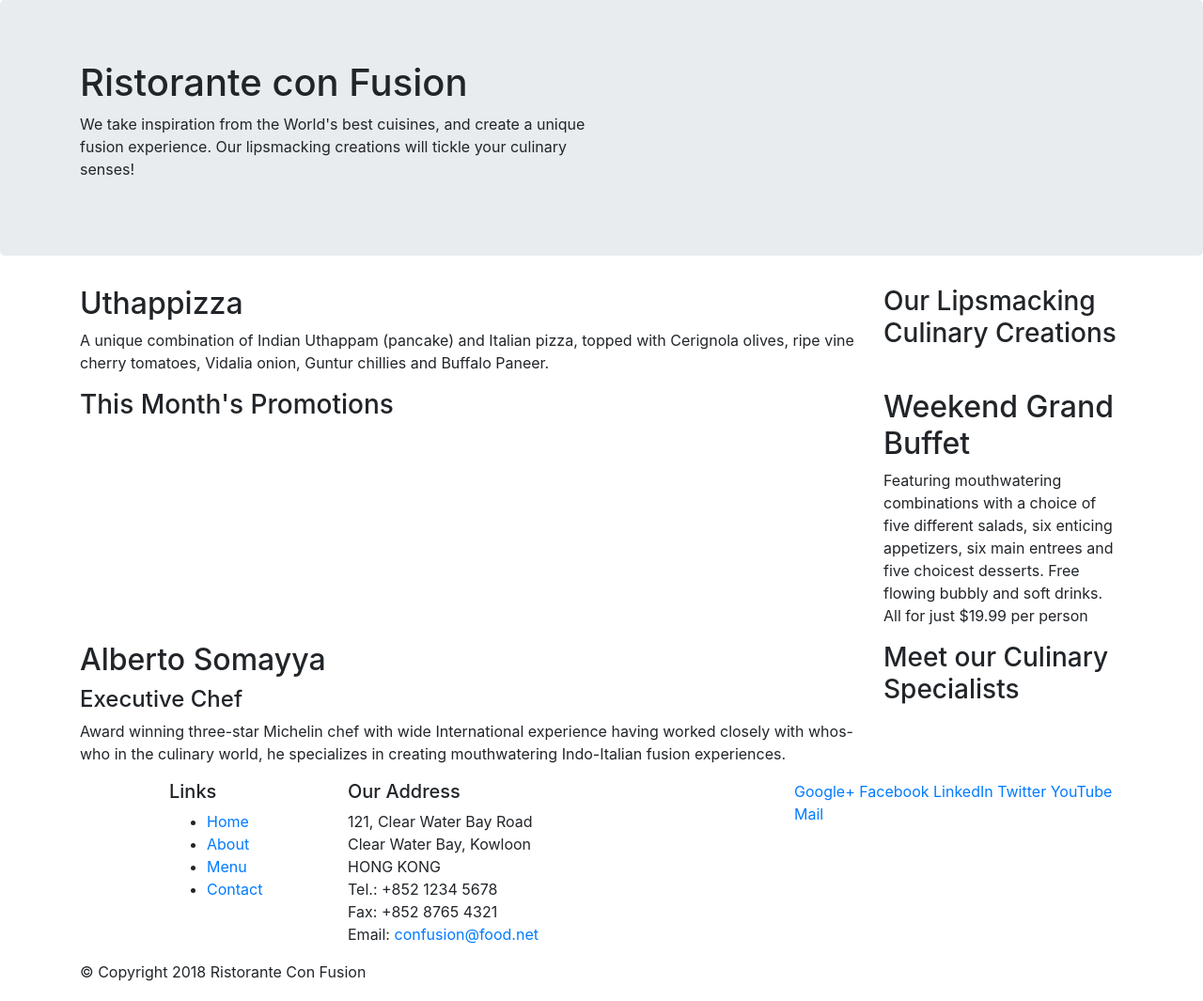
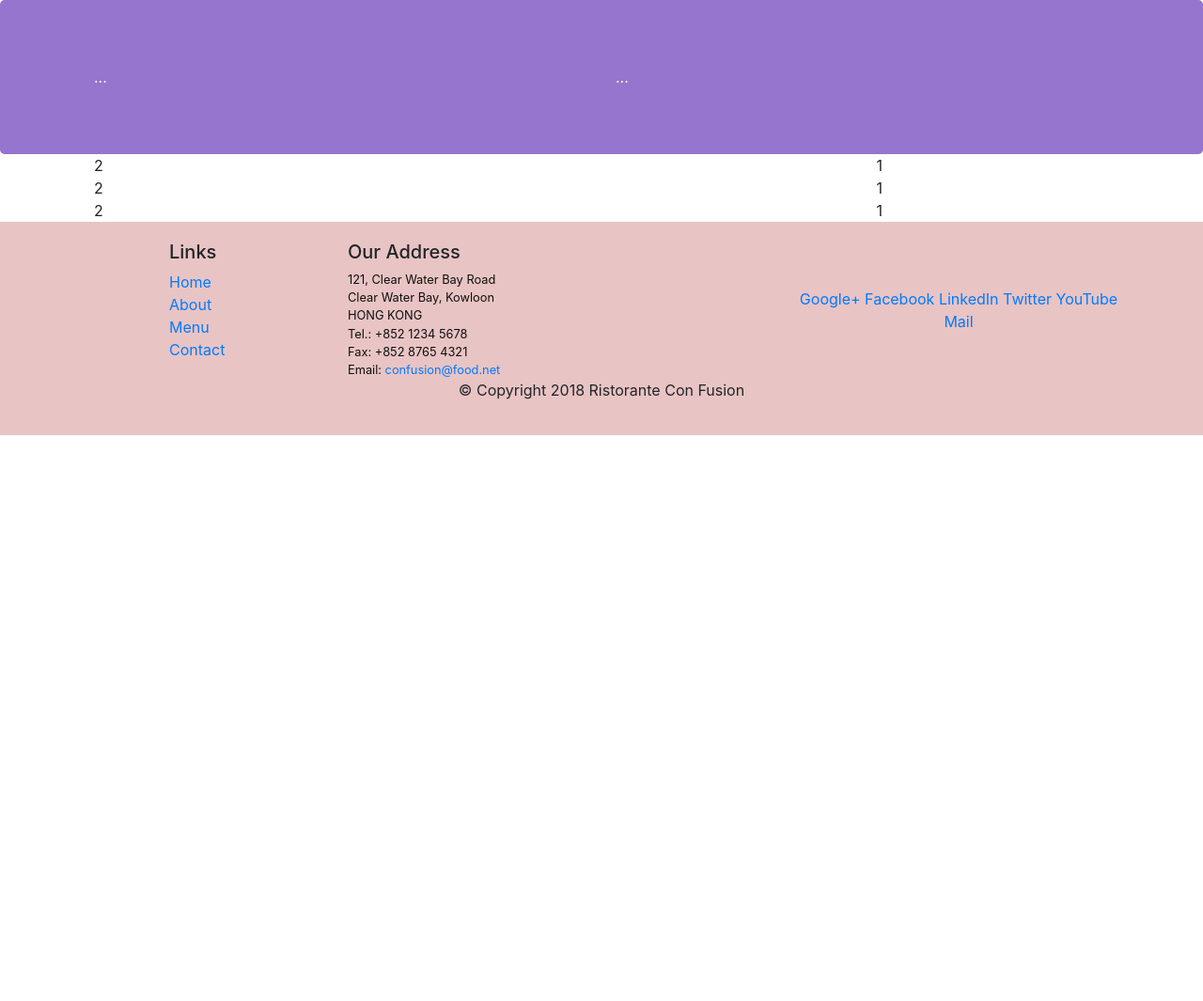
Before and after one commit to DavidTrinh168/git-test, a website: page index.html in a window 1280 px wide. Shown: the top 1065 px of the page at 94% size. After the commit the page ends 800 px from the top, so only its background shows below. Drawn offline with nearby package versions, Linux system fonts and the light colour scheme.

Commit message:
Correcting and adding Bootstrap Grid Part 2

```diff
--- a/css/style.css
+++ b/css/style.css
@@ -9,9 +9,22 @@
     border-bottom: 1px ridge;
     min-height:400px;
 }
-•
+
 .footer{
-    background-color: #D1C4E9;
+    background-color: #e9c4c4;
     margin:0px auto;
     padding: 20px 0px 20px 0px;
 }
+
+.jumbotron {
+    padding:70px 30px 70px 30px;
+    margin:0px auto;
+    background: #9575CD ;
+    color:floralwhite;
+}
+
+address{
+    font-size:80%;
+    margin:0px;
+    color:#0f0f0f;
+}
--- a/index.html
+++ b/index.html
@@ -4,73 +4,71 @@
 <head>
     <meta charset="UTF-8">
     <meta name="viewport" content="width=device-width, initial-scale=1, shrink-to-fit=no">
+    <title>Document</title>
     <link rel="stylesheet" href="node_modules/bootstrap/dist/css/bootstrap.min.css">
-    <title>Document</title>
+    <link href="CSS/style.css" rel="stylesheet">
 </head>
 
 <body>
 
     <header class="jumbotron">
         <div class="container">
-            <div class="row">
+            <div class="row row-header">
+
                 <div class="col-12 col-sm-6">
-                    <h1>Ristorante con Fusion</h1>
-                    <p>We take inspiration from the World's best cuisines, and create a unique fusion experience. Our
-                        lipsmacking creations will tickle your culinary senses!</p>
+                    ...
                 </div>
+
+                <div class="col-12 col-sm">
+                    ...
+                </div>
+
             </div>
         </div>
-
     </header>
 
     <section>
         <div class="container">
-            <div class="row">
+            <div class="row row-header row-header">
                 <div class="col-12 col-sm-4 order-sm-last col-md-3">
-                    <h3>Our Lipsmacking Culinary Creations</h3>
+                    1
                 </div>
                 <div class="col col-sm order-sm-first col-md">
-                    <h2>Uthappizza</h2>
-                    <p>A unique combination of Indian Uthappam (pancake) and Italian pizza, topped with Cerignola
-                        olives, ripe vine cherry tomatoes, Vidalia onion, Guntur chillies and Buffalo Paneer.</p>
+                    2
                 </div>
             </div>
 
-            <div class="row">
+            <div class="row row-header row-header">
                 <div class="col-12 col-sm-4 order-sm-last col-md-3">
-                    <h2>Weekend Grand Buffet</h2>
-                    <p>Featuring mouthwatering combinations with a choice of five different salads, six enticing
-                        appetizers, six main entrees and five choicest desserts. Free flowing bubbly and soft drinks.
-                        All for just $19.99 per person </p>
+                    1
                 </div>
                 <div class="col col-sm order-sm-first col-md">
-                    <h3>This Month's Promotions</h3>
+                    2
                 </div>
             </div>
 
-            <div class="row">
+            <div class="row row-header row-header">
                 <div class="col-12 col-sm-4 order-sm-last col-md-3">
-                    <h3>Meet our Culinary Specialists</h3>
+                    1
                 </div>
                 <div class="col col-sm order-sm-first col-md">
-                    <h2>Alberto Somayya</h2>
-                    <h4>Executive Chef</h4>
-                    <p>Award winning three-star Michelin chef with wide International experience having worked closely
-                        with whos-who in the culinary world, he specializes in creating mouthwatering Indo-Italian
-                        fusion experiences. </p>
+                    2
                 </div>
             </div>
 
         </div>
 
+
     </section>
 
-    <footer>
+    <footer class="footer">
         <div class="container">
-            <div class="row">
+
+            <div class="row justify-content-center">
+
                 <div class="col-4 offset-1 col-sm-2">
                     <h5>Links</h5>
-                    <ul>
+                    <ul class="list-unstyled">
                         <li><a href="#">Home</a></li>
                         <li><a href="#">About</a></li>
                         <li><a href="#">Menu</a></li>
@@ -90,8 +88,8 @@
                     </address>
                 </div>
 
-                <div class="col-12 col-sm-4">
-                    <div>
+                <div class="col-12 col-sm-4 align-self-center">
+                    <div class="text-center">
                         <a href="http://google.com/+">Google+</a>
                         <a href="http://www.facebook.com/profile.php?id=">Facebook</a>
                         <a href="http://www.linkedin.com/in/">LinkedIn</a>
@@ -101,18 +99,19 @@
                     </div>
                 </div>
 
-                <div class="col-auto">
-                    <div>
-                        <p>© Copyright 2018 Ristorante Con Fusion</p>
-                    </div>
+            </div>
+
+            <div class="row justify-content-center">
+                <div class="col-auto text-center">
+                    <p>© Copyright 2018 Ristorante Con Fusion</p>
                 </div>
+            </div>
 
-            </div>
         </div>
     </footer>
 
 </body>
-i
+
 <!-- jQuery first, then Popper.js, then Bootstrap JS. -->
 <script src="node_modules/jquery/dist/jquery.slim.min.js"></script>
 <script src="node_modules/popper.js/dist/umd/popper.min.js"></script>
```
